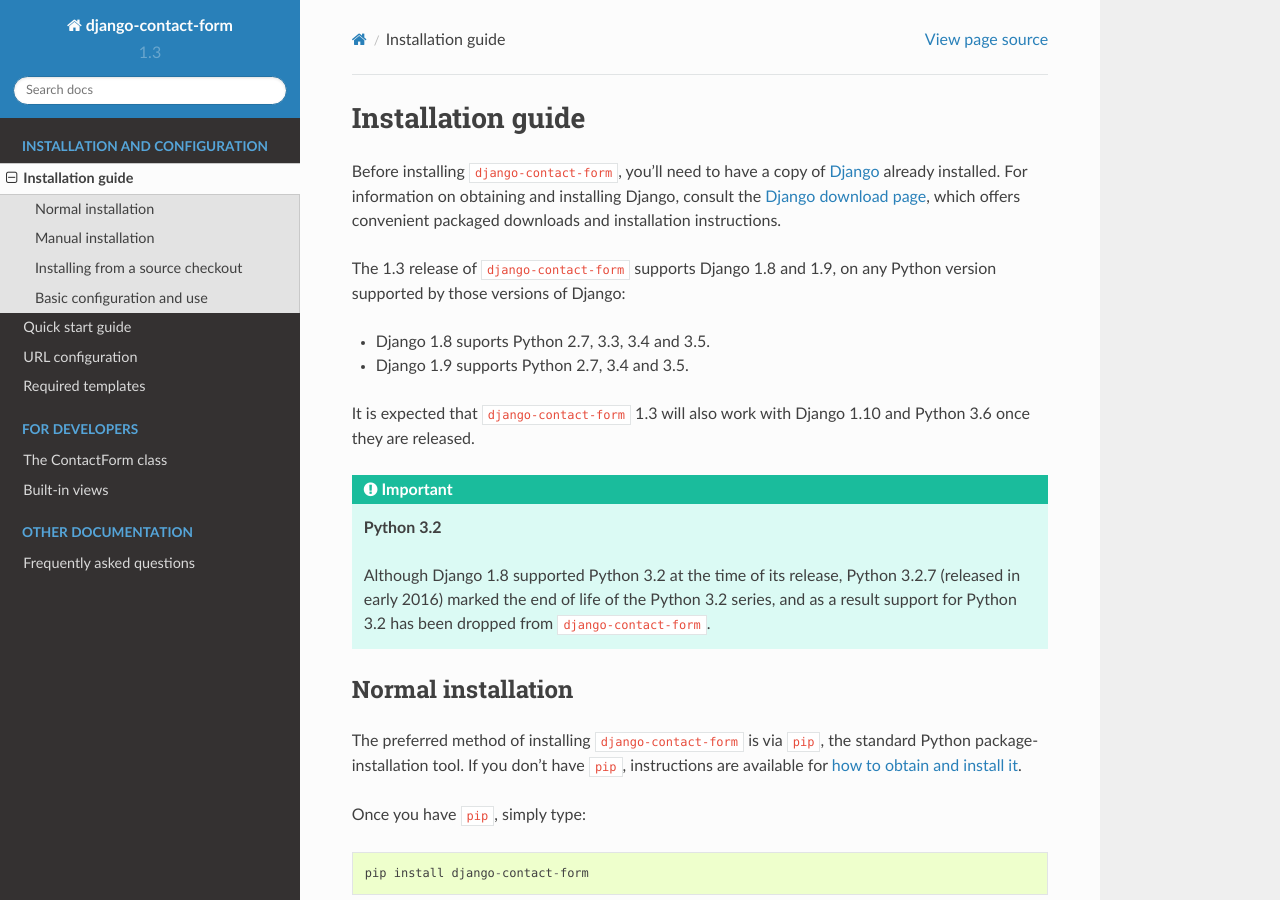
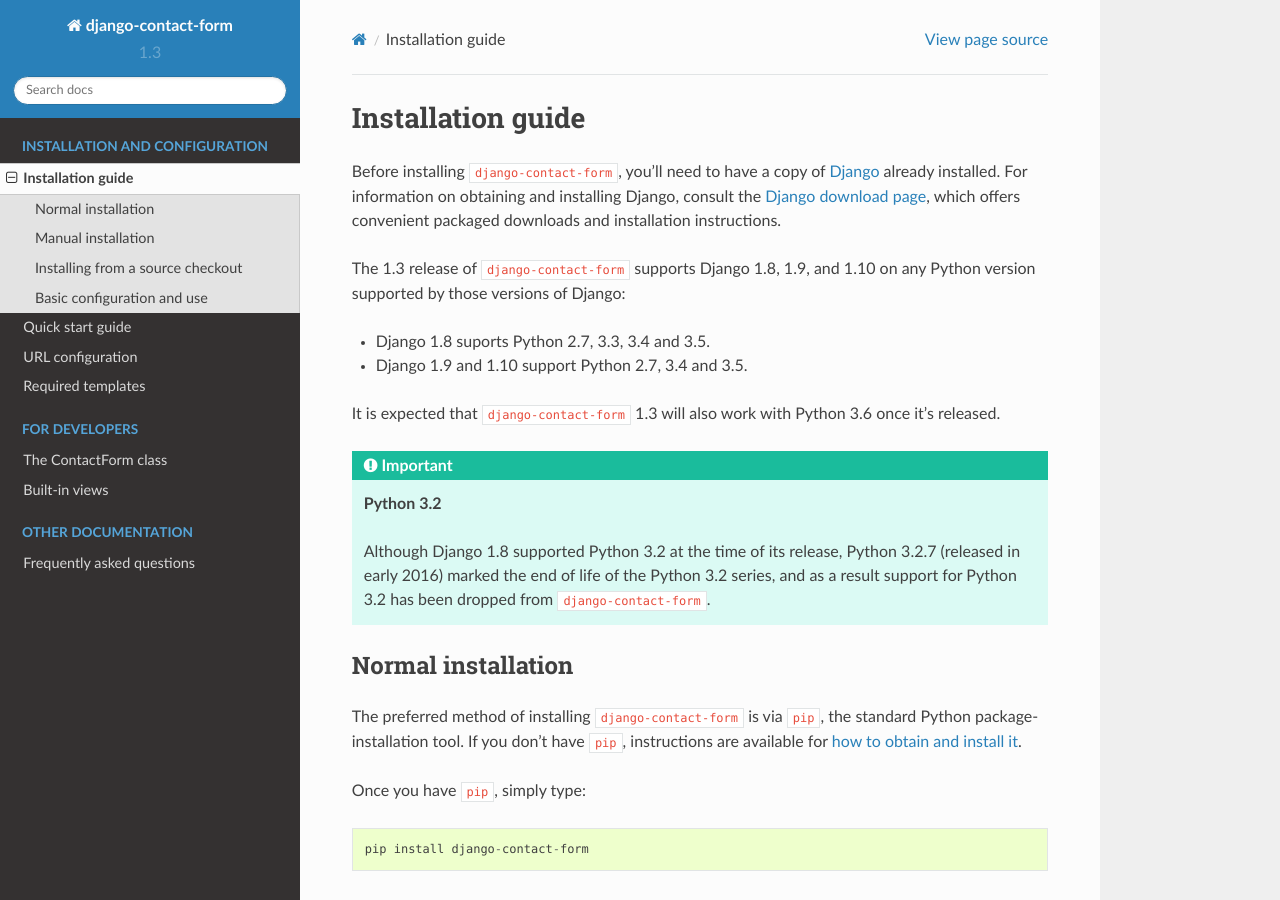
Before and after one commit to ubernostrum/django-contact-form, a Sphinx documentation site: the page built from docs/install.rst, in a window 1280 px wide and 900 px high. Built offline with Sphinx 7.4.7 and the Read the Docs theme 2.0.0, drawn with Linux system fonts in a browser that asks for light colours.

Commit message:
Confirm support for Django 1.10.

```diff
--- a/docs/install.rst
+++ b/docs/install.rst
@@ -10,15 +10,15 @@
 download page <https://www.djangoproject.com/download/>`_, which
 offers convenient packaged downloads and installation instructions.
 
-The |version| release of ``django-contact-form`` supports Django 1.8
-and 1.9, on any Python version supported by those versions of Django:
+The |version| release of ``django-contact-form`` supports Django 1.8,
+1.9, and 1.10 on any Python version supported by those versions of Django:
 
 * Django 1.8 suports Python 2.7, 3.3, 3.4 and 3.5.
 
-* Django 1.9 supports Python 2.7, 3.4 and 3.5.
+* Django 1.9 and 1.10 support Python 2.7, 3.4 and 3.5.
 
 It is expected that ``django-contact-form`` |version| will also work
-with Django 1.10 and Python 3.6 once they are released.
+with Python 3.6 once it's released.
 
 .. important:: **Python 3.2**
 
--- a/setup.py
+++ b/setup.py
@@ -19,6 +19,7 @@
                    'Framework :: Django',
                    'Framework :: Django :: 1.8',
                    'Framework :: Django :: 1.9',
+                   'Framework :: Django :: 1.10',
                    'Intended Audience :: Developers',
                    'License :: OSI Approved :: BSD License',
                    'Operating System :: OS Independent',
```
Also changed, not shown: .travis.yml, 1 other file.
